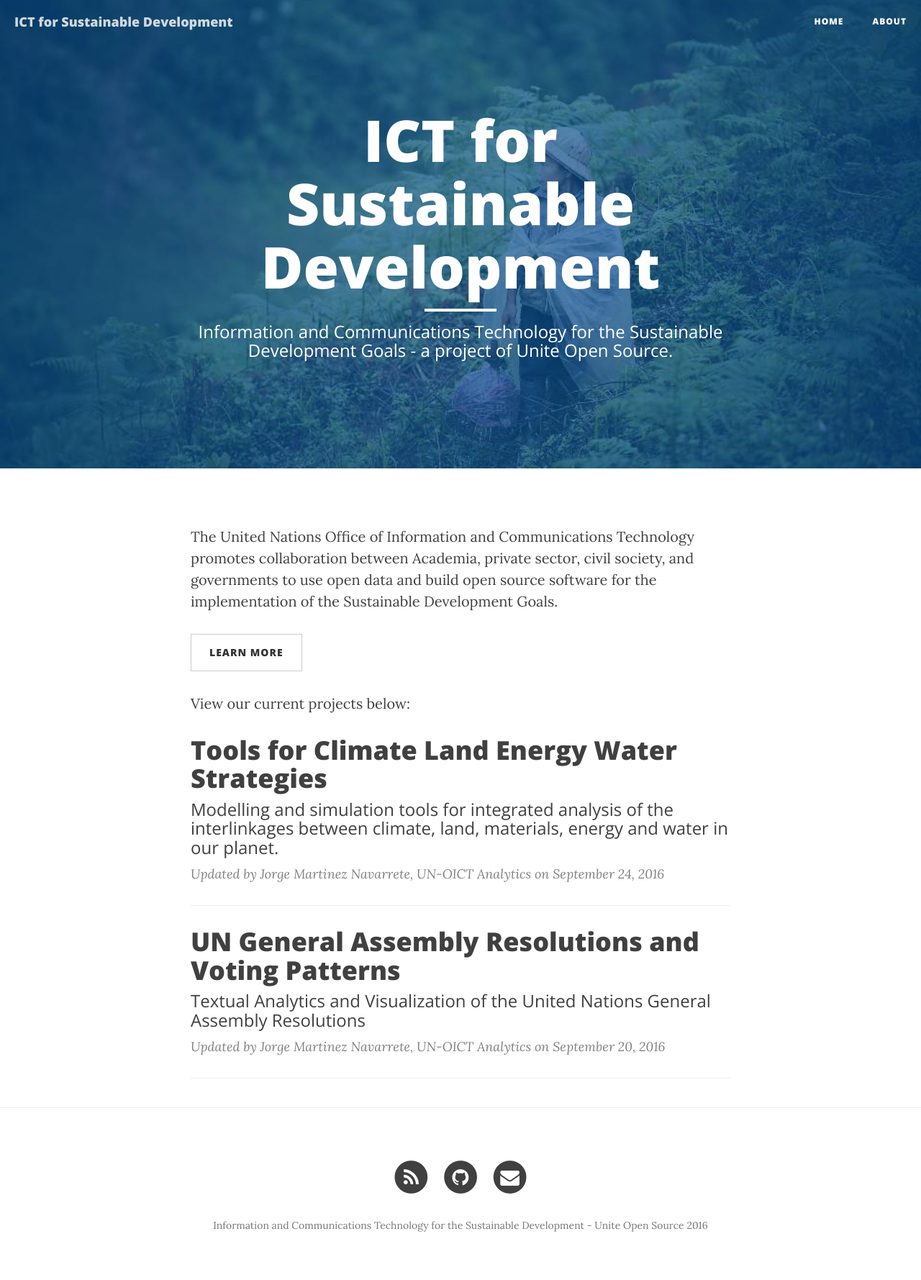
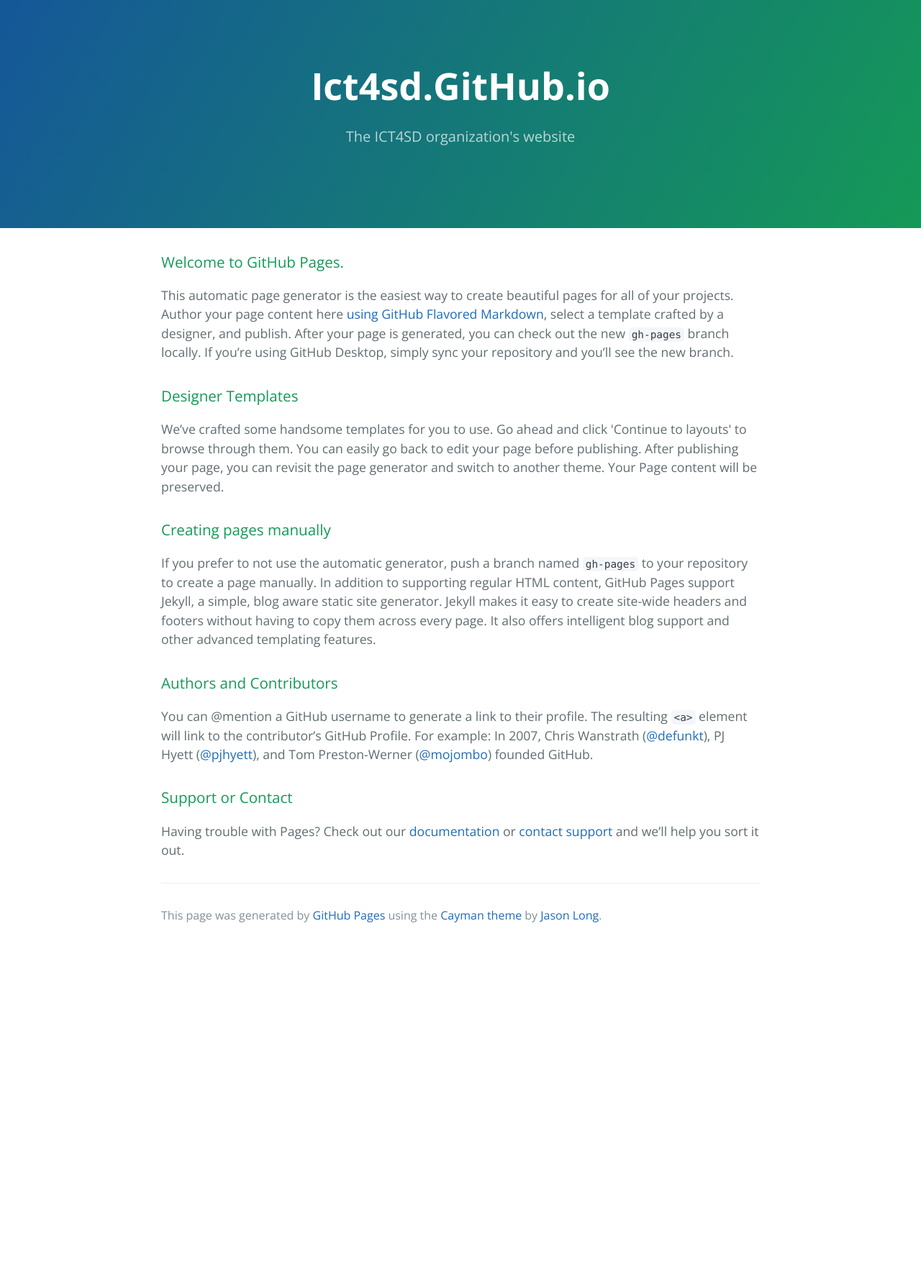
Before and after one commit to jmmnn/ICT4SD.github.io, a Jekyll site: the page index.html, which Jekyll copies as it is, in a window 1280 px wide. Shown: the whole page at 72% size. Built offline with Jekyll 4.4.1, drawn with Linux system fonts in a browser that asks for light colours; nearby versions of some CDN libraries; the list of posts is cut into pages by our own code; after the commit the page ends 1316 px from its top, so only the background shows below that.

Commit message:
Replace master branch with page content via GitHub

```diff
--- a/index.html
+++ b/index.html
@@ -1,43 +1,53 @@
----
-layout: page
-title:
-description: "Information and Communications Technology for the Sustainable Development Goals - a project of Unite Open Source."
----
-<p>The United Nations Office of Information and Communications Technology promotes collaboration between Academia, private sector, civil society, and governments to use open data and build open source software for the implementation of the Sustainable Development Goals.</p>
+<!DOCTYPE html>
+<html lang="en-us">
+  <head>
+    <meta charset="UTF-8">
+    <title>Ict4sd.GitHub.io by ICT4SD</title>
+    <meta name="viewport" content="width=device-width, initial-scale=1">
+    <link rel="stylesheet" type="text/css" href="stylesheets/normalize.css" media="screen">
+    <link href='https://fonts.googleapis.com/css?family=Open+Sans:400,700' rel='stylesheet' type='text/css'>
+    <link rel="stylesheet" type="text/css" href="stylesheets/stylesheet.css" media="screen">
+    <link rel="stylesheet" type="text/css" href="stylesheets/github-light.css" media="screen">
+  </head>
+  <body>
+    <section class="page-header">
+      <h1 class="project-name">Ict4sd.GitHub.io</h1>
+      <h2 class="project-tagline">The ICT4SD organization&#39;s website</h2>
+    </section>
 
-<a class="btn btn-default" href="about" role="button">Learn more</a>
+    <section class="main-content">
+      <h3>
+<a id="welcome-to-github-pages" class="anchor" href="#welcome-to-github-pages" aria-hidden="true"><span aria-hidden="true" class="octicon octicon-link"></span></a>Welcome to GitHub Pages.</h3>
 
-<p>View our current projects below:</p>
+<p>This automatic page generator is the easiest way to create beautiful pages for all of your projects. Author your page content here <a href="https://guides.github.com/features/mastering-markdown/">using GitHub Flavored Markdown</a>, select a template crafted by a designer, and publish. After your page is generated, you can check out the new <code>gh-pages</code> branch locally. If you’re using GitHub Desktop, simply sync your repository and you’ll see the new branch.</p>
+
+<h3>
+<a id="designer-templates" class="anchor" href="#designer-templates" aria-hidden="true"><span aria-hidden="true" class="octicon octicon-link"></span></a>Designer Templates</h3>
+
+<p>We’ve crafted some handsome templates for you to use. Go ahead and click 'Continue to layouts' to browse through them. You can easily go back to edit your page before publishing. After publishing your page, you can revisit the page generator and switch to another theme. Your Page content will be preserved.</p>
+
+<h3>
+<a id="creating-pages-manually" class="anchor" href="#creating-pages-manually" aria-hidden="true"><span aria-hidden="true" class="octicon octicon-link"></span></a>Creating pages manually</h3>
+
+<p>If you prefer to not use the automatic generator, push a branch named <code>gh-pages</code> to your repository to create a page manually. In addition to supporting regular HTML content, GitHub Pages support Jekyll, a simple, blog aware static site generator. Jekyll makes it easy to create site-wide headers and footers without having to copy them across every page. It also offers intelligent blog support and other advanced templating features.</p>
+
+<h3>
+<a id="authors-and-contributors" class="anchor" href="#authors-and-contributors" aria-hidden="true"><span aria-hidden="true" class="octicon octicon-link"></span></a>Authors and Contributors</h3>
+
+<p>You can @mention a GitHub username to generate a link to their profile. The resulting <code>&lt;a&gt;</code> element will link to the contributor’s GitHub Profile. For example: In 2007, Chris Wanstrath (<a href="https://github.com/defunkt" class="user-mention">@defunkt</a>), PJ Hyett (<a href="https://github.com/pjhyett" class="user-mention">@pjhyett</a>), and Tom Preston-Werner (<a href="https://github.com/mojombo" class="user-mention">@mojombo</a>) founded GitHub.</p>
+
+<h3>
+<a id="support-or-contact" class="anchor" href="#support-or-contact" aria-hidden="true"><span aria-hidden="true" class="octicon octicon-link"></span></a>Support or Contact</h3>
+
+<p>Having trouble with Pages? Check out our <a href="https://help.github.com/pages">documentation</a> or <a href="https://github.com/contact">contact support</a> and we’ll help you sort it out.</p>
+
+      <footer class="site-footer">
+
+        <span class="site-footer-credits">This page was generated by <a href="https://pages.github.com">GitHub Pages</a> using the <a href="https://github.com/jasonlong/cayman-theme">Cayman theme</a> by <a href="https://twitter.com/jasonlong">Jason Long</a>.</span>
+      </footer>
+
+    </section>
 
 
-{% for post in paginator.posts %}
-<div class="post-preview">
-    <a href="{{ post.url | prepend: site.baseurl }}">
-        <h2 class="post-title">            {{ post.title }}
-        </h2>
-        {% if post.subtitle %}
-        <h3 class="post-subtitle">
-            {{ post.subtitle }}
-        </h3>
-        {% endif %}
-    </a>
-    <p class="post-meta">Updated by {% if post.author %}{{ post.author }}{% else %}{{ site.title }}{% endif %} on {{ post.date | date: "%B %-d, %Y" }}</p>
-</div>
-<hr>
-{% endfor %}
-
-<!-- Pager -->
-{% if paginator.total_pages > 1 %}
-<ul class="pager">
-    {% if paginator.previous_page %}
-    <li class="previous">
-        <a href="{{ paginator.previous_page_path | prepend: site.baseurl | replace: '//', '/' }}">&larr; Newer Posts</a>
-    </li>
-    {% endif %}
-    {% if paginator.next_page %}
-    <li class="next">
-        <a href="{{ paginator.next_page_path | prepend: site.baseurl | replace: '//', '/' }}">Older Posts &rarr;</a>
-    </li>
-    {% endif %}
-</ul>
-{% endif %}
+  </body>
+</html>
--- /dev/null
+++ b/stylesheets/github-light.css
@@ -0,0 +1,123 @@
+/*
+The MIT License (MIT)
+
+Copyright (c) 2016 GitHub, Inc.
+
+Permission is hereby granted, free of charge, to any person obtaining a copy
+of this software and associated documentation files (the "Software"), to deal
+in the Software without restriction, including without limitation the rights
+to use, copy, modify, merge, publish, distribute, sublicense, and/or sell
+copies of the Software, and to permit persons to whom the Software is
+furnished to do so, subject to the following conditions:
+
+The above copyright notice and this permission notice shall be included in all
+copies or substantial portions of the Software.
+
+THE SOFTWARE IS PROVIDED "AS IS", WITHOUT WARRANTY OF ANY KIND, EXPRESS OR
+IMPLIED, INCLUDING BUT NOT LIMITED TO THE WARRANTIES OF MERCHANTABILITY,
+FITNESS FOR A PARTICULAR PURPOSE AND NONINFRINGEMENT. IN NO EVENT SHALL THE
+AUTHORS OR COPYRIGHT HOLDERS BE LIABLE FOR ANY CLAIM, DAMAGES OR OTHER
+LIABILITY, WHETHER IN AN ACTION OF CONTRACT, TORT OR OTHERWISE, ARISING FROM,
+OUT OF OR IN CONNECTION WITH THE SOFTWARE OR THE USE OR OTHER DEALINGS IN THE
+SOFTWARE.
+
+*/
+
+.pl-c /* comment */ {
+  color: #969896;
+}
+
+.pl-c1 /* constant, variable.other.constant, support, meta.property-name, support.constant, support.variable, meta.module-reference, markup.raw, meta.diff.header */,
+.pl-s .pl-v /* string variable */ {
+  color: #0086b3;
+}
+
+.pl-e /* entity */,
+.pl-en /* entity.name */ {
+  color: #795da3;
+}
+
+.pl-smi /* variable.parameter.function, storage.modifier.package, storage.modifier.import, storage.type.java, variable.other */,
+.pl-s .pl-s1 /* string source */ {
+  color: #333;
+}
+
+.pl-ent /* entity.name.tag */ {
+  color: #63a35c;
+}
+
+.pl-k /* keyword, storage, storage.type */ {
+  color: #a71d5d;
+}
+
+.pl-s /* string */,
+.pl-pds /* punctuation.definition.string, string.regexp.character-class */,
+.pl-s .pl-pse .pl-s1 /* string punctuation.section.embedded source */,
+.pl-sr /* string.regexp */,
+.pl-sr .pl-cce /* string.regexp constant.character.escape */,
+.pl-sr .pl-sre /* string.regexp source.ruby.embedded */,
+.pl-sr .pl-sra /* string.regexp string.regexp.arbitrary-repitition */ {
+  color: #183691;
+}
+
+.pl-v /* variable */ {
+  color: #ed6a43;
+}
+
+.pl-id /* invalid.deprecated */ {
+  color: #b52a1d;
+}
+
+.pl-ii /* invalid.illegal */ {
+  color: #f8f8f8;
+  background-color: #b52a1d;
+}
+
+.pl-sr .pl-cce /* string.regexp constant.character.escape */ {
+  font-weight: bold;
+  color: #63a35c;
+}
+
+.pl-ml /* markup.list */ {
+  color: #693a17;
+}
+
+.pl-mh /* markup.heading */,
+.pl-mh .pl-en /* markup.heading entity.name */,
+.pl-ms /* meta.separator */ {
+  font-weight: bold;
+  color: #1d3e81;
+}
+
+.pl-mq /* markup.quote */ {
+  color: #008080;
+}
+
+.pl-mi /* markup.italic */ {
+  font-style: italic;
+  color: #333;
+}
+
+.pl-mb /* markup.bold */ {
+  font-weight: bold;
+  color: #333;
+}
+
+.pl-md /* markup.deleted, meta.diff.header.from-file */ {
+  color: #bd2c00;
+  background-color: #ffecec;
+}
+
+.pl-mi1 /* markup.inserted, meta.diff.header.to-file */ {
+  color: #55a532;
+  background-color: #eaffea;
+}
+
+.pl-mdr /* meta.diff.range */ {
+  font-weight: bold;
+  color: #795da3;
+}
+
+.pl-mo /* meta.output */ {
+  color: #1d3e81;
+}
--- /dev/null
+++ b/stylesheets/stylesheet.css
@@ -0,0 +1,245 @@
+* {
+  box-sizing: border-box; }
+
+body {
+  padding: 0;
+  margin: 0;
+  font-family: "Open Sans", "Helvetica Neue", Helvetica, Arial, sans-serif;
+  font-size: 16px;
+  line-height: 1.5;
+  color: #606c71; }
+
+a {
+  color: #1e6bb8;
+  text-decoration: none; }
+  a:hover {
+    text-decoration: underline; }
+
+.btn {
+  display: inline-block;
+  margin-bottom: 1rem;
+  color: rgba(255, 255, 255, 0.7);
+  background-color: rgba(255, 255, 255, 0.08);
+  border-color: rgba(255, 255, 255, 0.2);
+  border-style: solid;
+  border-width: 1px;
+  border-radius: 0.3rem;
+  transition: color 0.2s, background-color 0.2s, border-color 0.2s; }
+  .btn + .btn {
+    margin-left: 1rem; }
+
+.btn:hover {
+  color: rgba(255, 255, 255, 0.8);
+  text-decoration: none;
+  background-color: rgba(255, 255, 255, 0.2);
+  border-color: rgba(255, 255, 255, 0.3); }
+
+@media screen and (min-width: 64em) {
+  .btn {
+    padding: 0.75rem 1rem; } }
+
+@media screen and (min-width: 42em) and (max-width: 64em) {
+  .btn {
+    padding: 0.6rem 0.9rem;
+    font-size: 0.9rem; } }
+
+@media screen and (max-width: 42em) {
+  .btn {
+    display: block;
+    width: 100%;
+    padding: 0.75rem;
+    font-size: 0.9rem; }
+    .btn + .btn {
+      margin-top: 1rem;
+      margin-left: 0; } }
+
+.page-header {
+  color: #fff;
+  text-align: center;
+  background-color: #159957;
+  background-image: linear-gradient(120deg, #155799, #159957); }
+
+@media screen and (min-width: 64em) {
+  .page-header {
+    padding: 5rem 6rem; } }
+
+@media screen and (min-width: 42em) and (max-width: 64em) {
+  .page-header {
+    padding: 3rem 4rem; } }
+
+@media screen and (max-width: 42em) {
+  .page-header {
+    padding: 2rem 1rem; } }
+
+.project-name {
+  margin-top: 0;
+  margin-bottom: 0.1rem; }
+
+@media screen and (min-width: 64em) {
+  .project-name {
+    font-size: 3.25rem; } }
+
+@media screen and (min-width: 42em) and (max-width: 64em) {
+  .project-name {
+    font-size: 2.25rem; } }
+
+@media screen and (max-width: 42em) {
+  .project-name {
+    font-size: 1.75rem; } }
+
+.project-tagline {
+  margin-bottom: 2rem;
+  font-weight: normal;
+  opacity: 0.7; }
+
+@media screen and (min-width: 64em) {
+  .project-tagline {
+    font-size: 1.25rem; } }
+
+@media screen and (min-width: 42em) and (max-width: 64em) {
+  .project-tagline {
+    font-size: 1.15rem; } }
+
+@media screen and (max-width: 42em) {
+  .project-tagline {
+    font-size: 1rem; } }
+
+.main-content :first-child {
+  margin-top: 0; }
+.main-content img {
+  max-width: 100%; }
+.main-content h1, .main-content h2, .main-content h3, .main-content h4, .main-content h5, .main-content h6 {
+  margin-top: 2rem;
+  margin-bottom: 1rem;
+  font-weight: normal;
+  color: #159957; }
+.main-content p {
+  margin-bottom: 1em; }
+.main-content code {
+  padding: 2px 4px;
+  font-family: Consolas, "Liberation Mono", Menlo, Courier, monospace;
+  font-size: 0.9rem;
+  color: #383e41;
+  background-color: #f3f6fa;
+  border-radius: 0.3rem; }
+.main-content pre {
+  padding: 0.8rem;
+  margin-top: 0;
+  margin-bottom: 1rem;
+  font: 1rem Consolas, "Liberation Mono", Menlo, Courier, monospace;
+  color: #567482;
+  word-wrap: normal;
+  background-color: #f3f6fa;
+  border: solid 1px #dce6f0;
+  border-radius: 0.3rem; }
+  .main-content pre > code {
+    padding: 0;
+    margin: 0;
+    font-size: 0.9rem;
+    color: #567482;
+    word-break: normal;
+    white-space: pre;
+    background: transparent;
+    border: 0; }
+.main-content .highlight {
+  margin-bottom: 1rem; }
+  .main-content .highlight pre {
+    margin-bottom: 0;
+    word-break: normal; }
+.main-content .highlight pre, .main-content pre {
+  padding: 0.8rem;
+  overflow: auto;
+  font-size: 0.9rem;
+  line-height: 1.45;
+  border-radius: 0.3rem; }
+.main-content pre code, .main-content pre tt {
+  display: inline;
+  max-width: initial;
+  padding: 0;
+  margin: 0;
+  overflow: initial;
+  line-height: inherit;
+  word-wrap: normal;
+  background-color: transparent;
+  border: 0; }
+  .main-content pre code:before, .main-content pre code:after, .main-content pre tt:before, .main-content pre tt:after {
+    content: normal; }
+.main-content ul, .main-content ol {
+  margin-top: 0; }
+.main-content blockquote {
+  padding: 0 1rem;
+  margin-left: 0;
+  color: #819198;
+  border-left: 0.3rem solid #dce6f0; }
+  .main-content blockquote > :first-child {
+    margin-top: 0; }
+  .main-content blockquote > :last-child {
+    margin-bottom: 0; }
+.main-content table {
+  display: block;
+  width: 100%;
+  overflow: auto;
+  word-break: normal;
+  word-break: keep-all; }
+  .main-content table th {
+    font-weight: bold; }
+  .main-content table th, .main-content table td {
+    padding: 0.5rem 1rem;
+    border: 1px solid #e9ebec; }
+.main-content dl {
+  padding: 0; }
+  .main-content dl dt {
+    padding: 0;
+    margin-top: 1rem;
+    font-size: 1rem;
+    font-weight: bold; }
+  .main-content dl dd {
+    padding: 0;
+    margin-bottom: 1rem; }
+.main-content hr {
+  height: 2px;
+  padding: 0;
+  margin: 1rem 0;
+  background-color: #eff0f1;
+  border: 0; }
+
+@media screen and (min-width: 64em) {
+  .main-content {
+    max-width: 64rem;
+    padding: 2rem 6rem;
+    margin: 0 auto;
+    font-size: 1.1rem; } }
+
+@media screen and (min-width: 42em) and (max-width: 64em) {
+  .main-content {
+    padding: 2rem 4rem;
+    font-size: 1.1rem; } }
+
+@media screen and (max-width: 42em) {
+  .main-content {
+    padding: 2rem 1rem;
+    font-size: 1rem; } }
+
+.site-footer {
+  padding-top: 2rem;
+  margin-top: 2rem;
+  border-top: solid 1px #eff0f1; }
+
+.site-footer-owner {
+  display: block;
+  font-weight: bold; }
+
+.site-footer-credits {
+  color: #819198; }
+
+@media screen and (min-width: 64em) {
+  .site-footer {
+    font-size: 1rem; } }
+
+@media screen and (min-width: 42em) and (max-width: 64em) {
+  .site-footer {
+    font-size: 1rem; } }
+
+@media screen and (max-width: 42em) {
+  .site-footer {
+    font-size: 0.9rem; } }
```
Also changed, not shown: params.json (added, +6 -0 lines), stylesheets/normalize.css (added).
